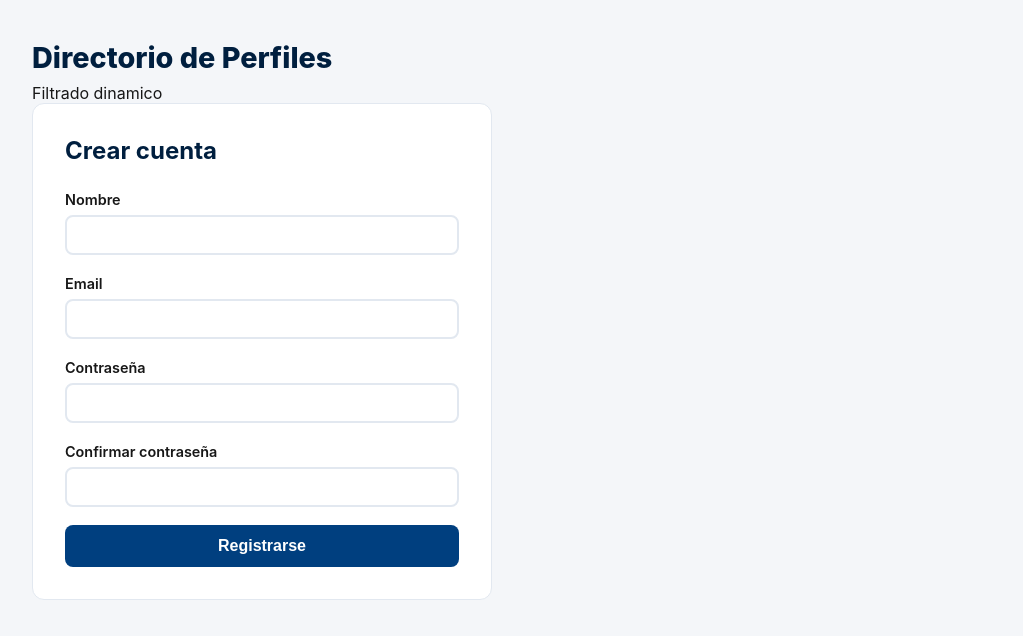
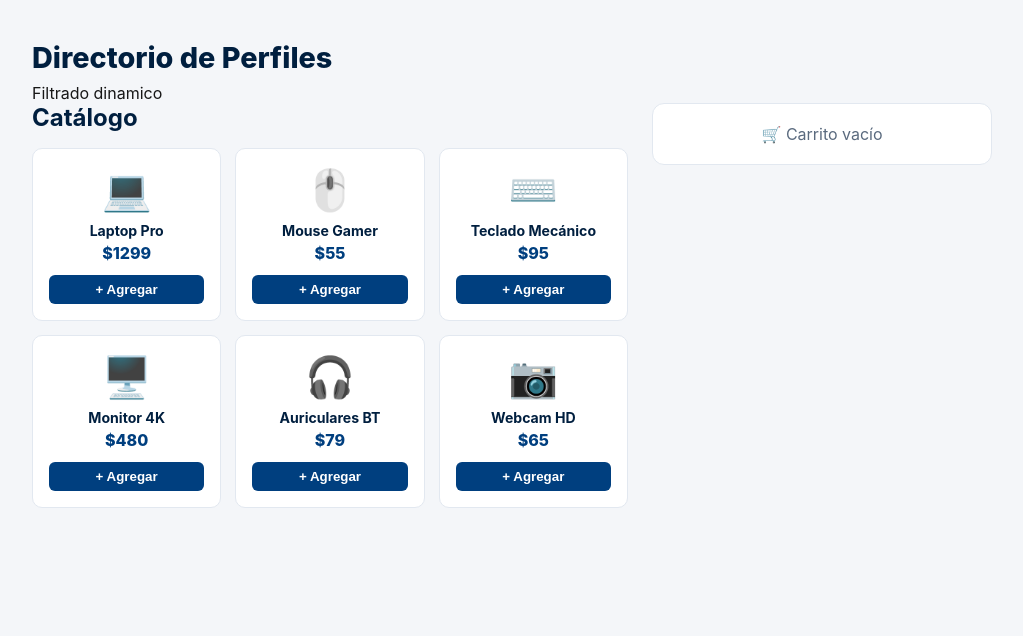
Before and after one commit to Miguel203Sopa/DPS_LABS_G02L, a Next.js app in the folder labo-dos/: page / in a window 1280 px wide. Shown: the top 636 px of the page, without its empty margins (128-1151 px from the left). Built offline with nearby package versions, Linux system fonts and the light colour scheme.

Commit message:
refactor: guia.3 Ejercicio.4

```diff
--- a/labo-dos/src/app/page.tsx
+++ b/labo-dos/src/app/page.tsx
@@ -1,7 +1,7 @@
 //Ejercicio-2
 
 import styles from "./page.module.css";
-import RegisterForm from "../components/RegisterForm";
+import ShoppingCart from "../components/ShoppingCart";
 
 
 
@@ -11,7 +11,7 @@ export default function Home() {
       <div className={styles.container}>
         <h1 className={styles.title}>Directorio de Perfiles</h1>
         <p className={styles.description}>Filtrado dinamico</p>
-          <RegisterForm/>
+          <ShoppingCart/>
 
       </div>
     </main>
--- a/labo-dos/src/components/RegisterForm.tsx
+++ b/labo-dos/src/components/RegisterForm.tsx
@@ -1,4 +1,4 @@
-//Ejercicio.3
+//Ejercicio-3
 "use client";
 import { JSX, useState } from "react";
 
--- a/labo-dos/src/components/ShoppingCart.tsx
+++ b/labo-dos/src/components/ShoppingCart.tsx
@@ -1 +1,114 @@
 //Ejercicio-4
+"use client";
+import { JSX, useState } from "react";
+
+interface Producto { id: number; nombre: string; precio: number; emoji: string; }
+interface ItemCarrito extends Producto { cantidad: number; } // extiende Producto
+interface ProductItemProps { producto: Producto; onAgregar: (p: Producto) => void; }
+interface CartSummaryProps { carrito: ItemCarrito[]; onEliminar: (id: number) => void; onLimpiar: () => void; }
+
+const catalogo: Producto[] = [
+  { id: 1, nombre: "Laptop Pro",       precio: 1299, emoji: "💻" },
+  { id: 2, nombre: "Mouse Gamer",      precio: 55,   emoji: "🖱️"  },
+  { id: 3, nombre: "Teclado Mecánico", precio: 95,   emoji: "⌨️"  },
+  { id: 4, nombre: "Monitor 4K",       precio: 480,  emoji: "🖥️"  },
+  { id: 5, nombre: "Auriculares BT",   precio: 79,   emoji: "🎧" },
+  { id: 6, nombre: "Webcam HD",        precio: 65,   emoji: "📷" },
+];
+
+// Sub-componente hijo 1 — tarjeta de producto
+const ProductItem = ({ producto, onAgregar }: ProductItemProps): JSX.Element => (
+  <div style={{ background: '#fff', border: '1px solid #e2e8f0', borderRadius: '10px',
+    padding: '16px', textAlign: 'center' }}>
+    <div style={{ fontSize: '2.5rem' }}>{producto.emoji}</div>
+    <h4 style={{ margin: '8px 0 4px', color: '#001f3f', fontSize: '.88rem' }}>{producto.nombre}</h4>
+    <p style={{ color: '#003f7f', fontWeight: 800, margin: '0 0 12px' }}>${producto.precio}</p>
+    {/* Al hacer clic, llama la función del padre pasando este producto */}
+    <button onClick={() => onAgregar(producto)}
+      style={{ width: '100%', padding: '7px', background: '#003f7f', color: '#fff',
+        border: 'none', borderRadius: '6px', cursor: 'pointer', fontWeight: 600 }}>
+      + Agregar
+    </button>
+  </div>
+);
+
+// Sub-componente hijo 2 — resumen del carrito
+const CartSummary = ({ carrito, onEliminar, onLimpiar }: CartSummaryProps): JSX.Element => {
+  // .reduce() para calcular el total
+  const total: number = carrito.reduce(
+    (acc: number, item: ItemCarrito) => acc + item.precio * item.cantidad, 0
+  );
+  if (carrito.length === 0) return <p style={{ textAlign: 'center', color: '#5a6a7e' }}>🛒 Carrito vacío</p>;
+  return (
+    <div>
+      <div style={{ display: 'flex', justifyContent: 'space-between', marginBottom: '12px' }}>
+        <h3 style={{ margin: 0, color: '#001f3f' }}>Carrito ({carrito.length} items)</h3>
+        <button onClick={onLimpiar} style={{ background: '#fdf0ee', color: '#c0392b',
+          border: '1px solid #c0392b', borderRadius: '6px', cursor: 'pointer', padding: '4px 12px' }}>
+          Vaciar
+        </button>
+      </div>
+      {carrito.map((item: ItemCarrito) => (
+        <div key={item.id} style={{ display: 'flex', alignItems: 'center', gap: '10px',
+          padding: '8px 0', borderBottom: '1px solid #e2e8f0' }}>
+          <span>{item.emoji}</span>
+          <div style={{ flex: 1 }}>
+            <p style={{ margin: 0, fontWeight: 600, fontSize: '.85rem' }}>{item.nombre}</p>
+            <p style={{ margin: 0, fontSize: '.75rem', color: '#5a6a7e' }}>
+              ${item.precio} × {item.cantidad} = <strong>${item.precio * item.cantidad}</strong>
+            </p>
+          </div>
+          <button onClick={() => onEliminar(item.id)}
+            style={{ background: 'none', border: 'none', cursor: 'pointer', color: '#c0392b' }}>✕</button>
+        </div>
+      ))}
+      <div style={{ marginTop: '14px', background: '#e6f1fb', borderRadius: '8px', padding: '12px' }}>
+        <div style={{ display: 'flex', justifyContent: 'space-between' }}>
+          <strong>Total:</strong>
+          <strong style={{ color: '#003f7f', fontSize: '1.1rem' }}>${total.toLocaleString()}</strong>
+        </div>
+        <button style={{ width: '100%', marginTop: '10px', padding: '10px', background: '#00a651',
+          color: '#fff', border: 'none', borderRadius: '8px', cursor: 'pointer', fontWeight: 700 }}>
+          Proceder al pago →
+        </button>
+      </div>
+    </div>
+  );
+};
+
+// Componente PADRE — gestiona el estado del carrito
+export default function ShoppingCart(): JSX.Element {
+  const [carrito, setCarrito] = useState<ItemCarrito[]>([]);
+
+  // Agregar: si ya existe incrementa cantidad, si no lo agrega con spread
+  const agregarAlCarrito = (producto: Producto): void => {
+    setCarrito((prev: ItemCarrito[]) => {
+      const existe = prev.find(item => item.id === producto.id);
+      if (existe) return prev.map(item =>
+        item.id === producto.id ? { ...item, cantidad: item.cantidad + 1 } : item
+      );
+      return [...prev, { ...producto, cantidad: 1 }];
+    });
+  };
+
+  const eliminarDelCarrito = (id: number): void =>
+    setCarrito((prev) => prev.filter(item => item.id !== id));
+
+  const limpiarCarrito = (): void => setCarrito([]);
+
+  return (
+    <div style={{ display: 'grid', gridTemplateColumns: '1fr 340px', gap: '24px', alignItems: 'start' }}>
+      <div>
+        <h2 style={{ color: '#001f3f', marginBottom: '16px' }}>Catálogo</h2>
+        <div style={{ display: 'grid', gridTemplateColumns: 'repeat(auto-fill,minmax(150px,1fr))', gap: '14px' }}>
+          {catalogo.map((p: Producto) => (
+            <ProductItem key={p.id} producto={p} onAgregar={agregarAlCarrito} />
+          ))}
+        </div>
+      </div>
+      <div style={{ background: '#fff', border: '1px solid #e2e8f0', borderRadius: '12px', padding: '20px' }}>
+        <CartSummary carrito={carrito} onEliminar={eliminarDelCarrito} onLimpiar={limpiarCarrito} />
+      </div>
+    </div>
+  );
+}
```
